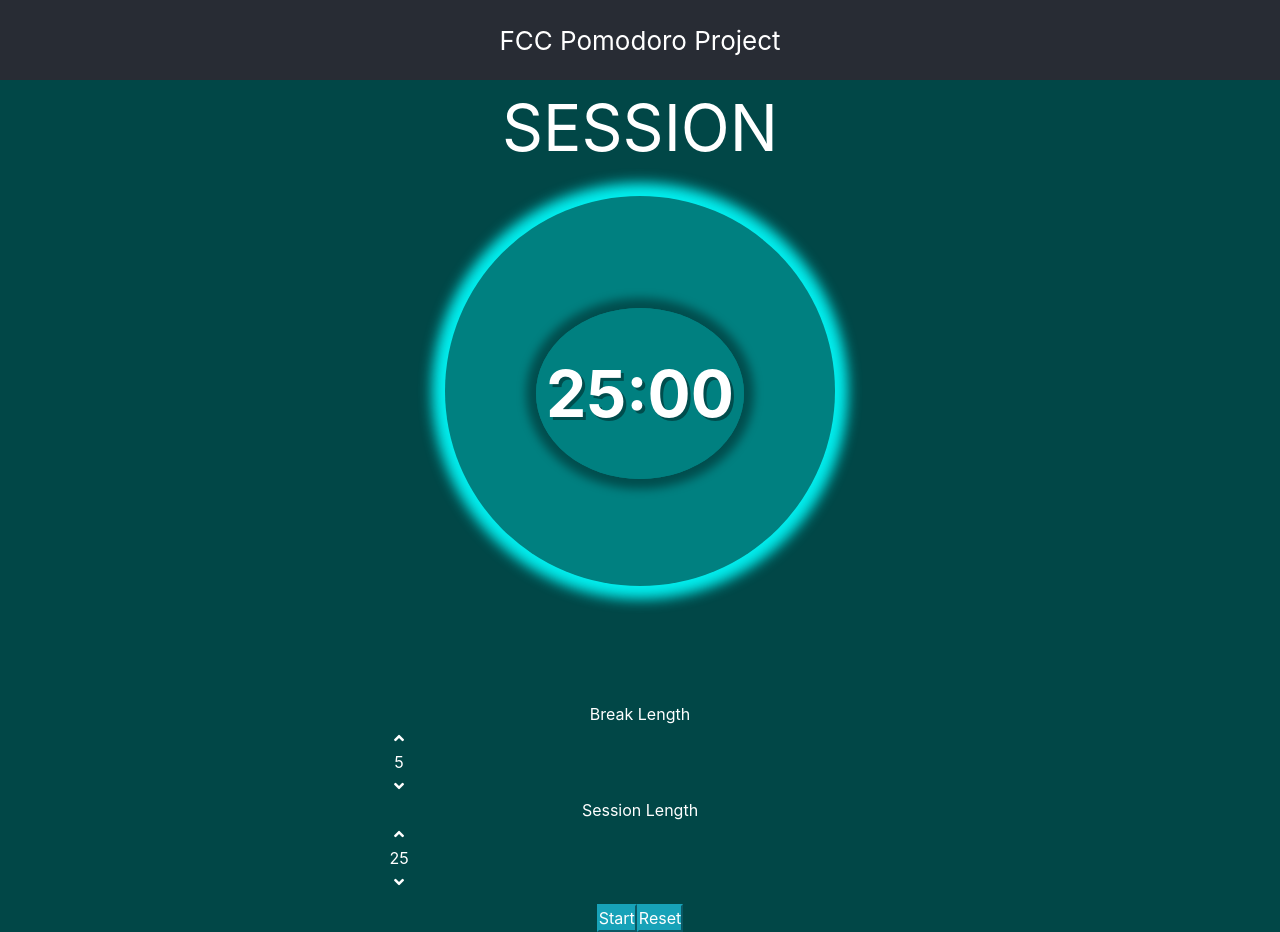
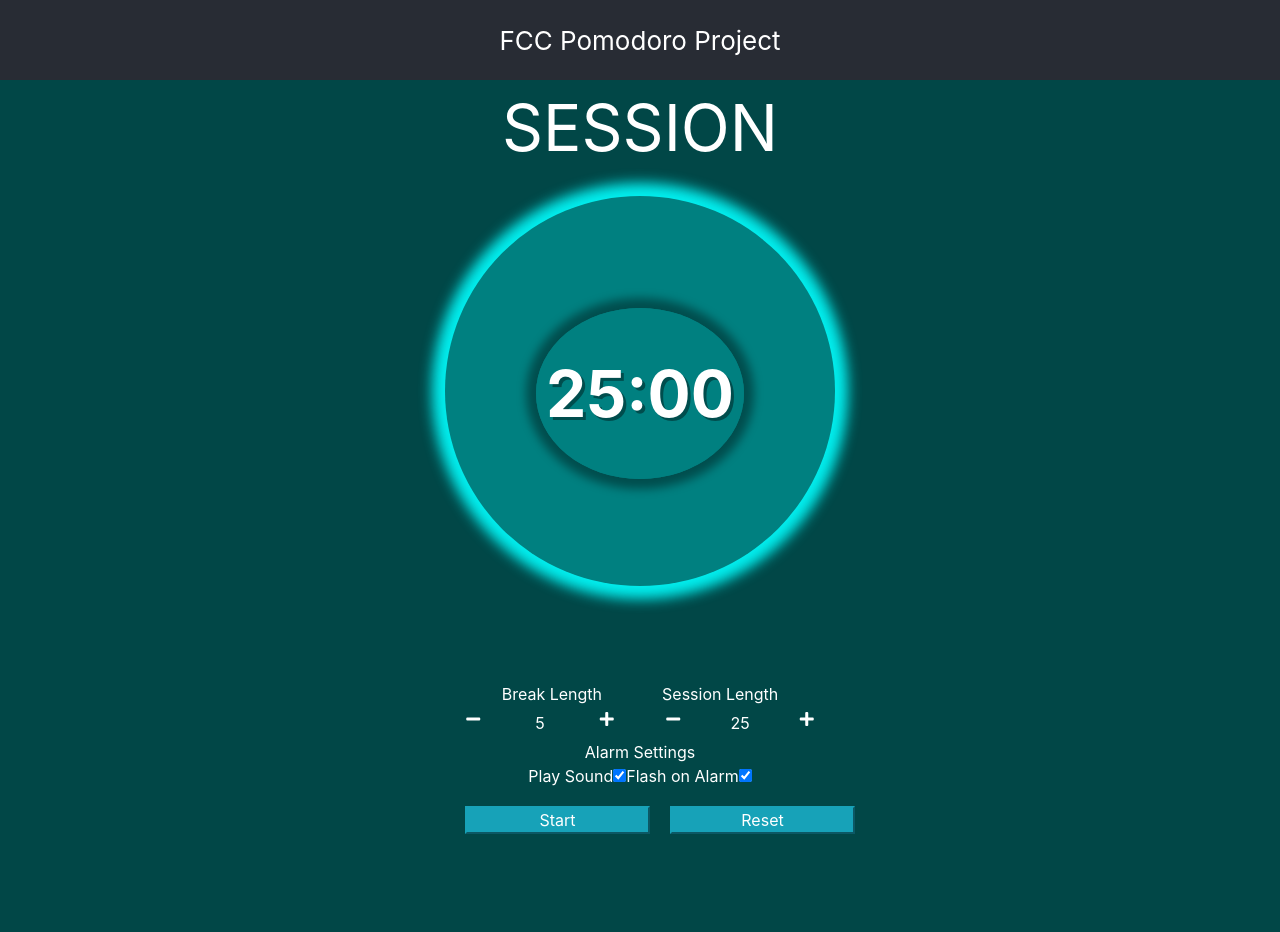
Before and after one commit to MikeDeGan/FCC-Pomodoro, a React (Create React App) app: page / in a window 1280 px wide. After the commit the page ends 844 px from the top, so only its background shows below. Built offline with nearby package versions, Linux system fonts and the light colour scheme.

Commit message:
Created React components. Still need format and fix animation.

```diff
--- a/src/App.js
+++ b/src/App.js
@@ -1,5 +1,8 @@
 import React, { Component } from 'react';
 import './App.scss';
+import Pie from './components/Pie';
+import Settings from './components/Settings';
+import Controls from './components/Controls';
 
 class App extends Component {
   constructor(props) {
@@ -14,7 +17,9 @@ class App extends Component {
       timerState: 'paused',
       timerType: 'session',
       alarmState: 'paused',
-      startButton: 'Start'
+      startButton: 'Start',
+      playSound: true,
+      flash: true
     };
     this.handleIncreaseBreak = this.handleIncreaseBreak.bind(this);
     this.handleDecreaseBreak = this.handleDecreaseBreak.bind(this);
@@ -22,6 +27,17 @@ class App extends Component {
     this.handleDecreaseSession = this.handleDecreaseSession.bind(this);
     this.handleStart = this.handleStart.bind(this);
     this.handleReset = this.handleReset.bind(this);
+    this.handlePlaySound = this.handlePlaySound.bind(this);
+    this.handleFlash = this.handleFlash.bind(this);
+    this.pauseAnimation = this.pauseAnimation.bind(this);
+  }
+
+  handlePlaySound() {
+    this.setState({ playSound: !this.state.playSound });
+  }
+
+  handleFlash() {
+    this.setState({ flash: !this.state.flash });
   }
 
   handleIncreaseBreak() {
@@ -75,18 +91,57 @@ class App extends Component {
     });
   }
 
+  pauseAnimation(pie) {
+    this.setState({ alarmState: 'paused' });
+    setTimeout(() => {
+      pie.style = `box-shadow: 0px 0px 23px 23px rgb(2, 238, 238)`;
+    }, 100);
+    setTimeout(() => {
+      pie.style = `box-shadow: 0px 0px 16px 16px rgb(238, 155, 2)`;
+    }, 200);
+    setTimeout(() => {
+      pie.style = `box-shadow: 0px 0px 23px 23px rgb(2, 238, 238)`;
+    }, 300);
+    setTimeout(() => {
+      pie.style = `box-shadow: 0px 0px 16px 16px rgb(238, 155, 2);`;
+    }, 400);
+    setTimeout(() => {
+      pie.style = `box-shadow: 0px 0px 23px 23px rgb(2, 238, 238)`;
+    }, 500);
+    setTimeout(() => {
+      pie.style = `box-shadow: 0px 0px 16px 16px rgb(238, 155, 2);`;
+    }, 600);
+    setTimeout(() => {
+      pie.style = `box-shadow: 0px 0px 13px 13px rgb(2, 238, 238)`;
+    }, 700);
+    console.log(pie);
+  }
+
   switchTimerType() {
     let newTimerType;
     let newSecRemaining;
-
     let newCircleTime;
     const { breakLength, sessionLength, timerType } = this.state;
     const elem = document.getElementById('beep');
-    elem.play();
-    this.setState({ alarmState: 'running' });
-    setTimeout(() => {
-      this.setState({ alarmState: 'paused' });
-    }, 1000);
+    if (this.state.playSound) {
+      elem.play();
+    }
+    if (this.state.flash) {
+      this.setState({ alarmState: 'running' });
+      setTimeout(() => {
+        var e = document.getElementsByClassName('pie');
+
+        // Code for Chrome, Safari and Opera
+        e[0].addEventListener(
+          'webkitAnimationStart',
+          this.pauseAnimation(e[0])
+        );
+
+        // Standard syntax
+        e[0].addEventListener('animationstart', this.pauseAnimation(e[0]));
+        // this.setState({ alarmState: 'paused' });
+      }, 1000);
+    }
 
     if (timerType === 'session') {
       newTimerType = 'break';
@@ -159,7 +214,9 @@ class App extends Component {
       timerState: 'paused',
       timerType: 'session',
       alarmState: 'paused',
-      startButton: 'Start'
+      startButton: 'Start',
+      playSound: true,
+      flash: true
     });
   }
   render() {
@@ -167,77 +224,32 @@ class App extends Component {
       <div className="App">
         <header className="App-header">FCC Pomodoro Project</header>
         <div id="timer-label">{this.state.timerType}</div>
-        <div className="pieholder">
-          <svg
-            viewBox="0 0 64 64"
-            className="pie"
-            style={{
-              animation: 'flashShadow 0.1s linear infinite alternate',
-              animationPlayState: `${this.state.alarmState}`
-            }}
-          >
-            <circle
-              r="25%"
-              cx="50%"
-              cy="50%"
-              style={{
-                strokeDasharray: `${this.state.circleTime} 100.53088`
+        <Pie
+          alarmState={this.state.alarmState}
+          circleTime={this.state.circleTime}
+          minDisplay={this.state.minDisplay}
+          secDisplay={this.state.secDisplay}
+        />
 
-                // animation: `runClock ${this.state.circleTime}s linear infinite`,
-                // animationPlayState: this.state.timerState
-              }}
-            />
-          </svg>
-          <span id="time-left">
-            {this.state.minDisplay}:{this.state.secDisplay}
-          </span>
-        </div>
+        <Settings
+          handleIncreaseBreak={this.handleIncreaseBreak}
+          breakLength={this.state.breakLength}
+          handleDecreaseBreak={this.handleDecreaseBreak}
+          handleIncreaseSession={this.handleIncreaseSession}
+          sessionLength={this.state.sessionLength}
+          handleDecreaseSession={this.handleDecreaseSession}
+          playSound={this.state.playSound}
+          handlePlaySound={this.handlePlaySound}
+          flash={this.state.flash}
+          handleFlash={this.handleFlash}
+        />
 
-        <div id="adjustments">
-          <div id="break-label">Break Length</div>
-          <div className="arrowholder">
-            <i
-              className="fas fa-angle-up"
-              id="break-increment"
-              onClick={this.handleIncreaseBreak}
-            />
-            <div id="break-length">{this.state.breakLength}</div>
-            <i
-              className="fas fa-angle-down"
-              id="break-decrement"
-              onClick={this.handleDecreaseBreak}
-            />
-          </div>
+        <Controls
+          handleStart={this.handleStart}
+          startButton={this.state.startButton}
+          handleReset={this.handleReset}
+        />
 
-          <div id="session-label">Session Length</div>
-          <div className="arrowholder">
-            <i
-              className="fas fa-angle-up"
-              id="session-increment"
-              onClick={this.handleIncreaseSession}
-            />
-
-            <div id="session-length">{this.state.sessionLength}</div>
-            <i
-              className="fas fa-angle-down"
-              id="session-decrement"
-              onClick={this.handleDecreaseSession}
-            />
-          </div>
-        </div>
-
-        <div className="btn-group">
-          <button
-            id="start_stop"
-            className="btn-info"
-            onClick={this.handleStart}
-          >
-            {this.state.startButton}
-          </button>
-          <button id="reset" className="btn-info" onClick={this.handleReset}>
-            Reset
-          </button>
-        </div>
         <audio id="beep">
           <source
             src="./sounds/service-bell_daniel_simion.mp3"
--- a/src/App.scss
+++ b/src/App.scss
@@ -25,15 +25,15 @@ body {
 
 .pieholder {
   max-width: 390px;
-  margin: 20px auto;
+  margin: 20px auto 0 auto;
 }
 
 @keyframes flashShadow {
   50% {
-    box-shadow: 0px 0px 16px 16px rgb(2, 238, 238);
+    box-shadow: 0px 0px 16px 16px rgb(238, 155, 2);
   }
   100% {
-    box-shadow: 0px 0px 13px 13px rgb(238, 155, 2);
+    box-shadow: 0px 0px 13px 13px rgb(2, 238, 238);
   }
 }
 
@@ -42,8 +42,7 @@ body {
   border-radius: 50%;
   transform: rotate(-0.25turn);
   box-shadow: 0px 0px 13px 13px rgb(2, 238, 238);
-  // animation: flashShadow 0.1s linear infinite alternate;
-  // animation-play-state: paused;
+  // animation-iteration-count: 6;
 }
 
 path {
@@ -54,18 +53,10 @@ path:hover {
   fill: teal;
 }
 
-// @keyframes runClock {
-//   to {
-//     // stroke-dasharray: 100.53088 100.53088;
-//     stroke-dasharray: 100 100;
-//   }
-// }
-
 .pie circle {
   stroke: orange;
   stroke-width: 32;
   stroke-dasharray: 100.53088 100;
-
   fill: none;
 }
 
@@ -77,36 +68,31 @@ path:hover {
 #time-left {
   position: relative;
   top: -240px;
-  // padding: 5vh 25vw;
-  // margin: -57px auto;
-
-  // color: white;
-  // background-color: rgba(0, 0, 0, 0.4);
-  // background-color: rgba(0, 128, 128, 0);
   background-color: teal;
   font-size: 4em;
   font-weight: bold;
   text-shadow: 3px 3px rgba(0, 0, 0, 0.4);
-
-  // box-shadow: 0px 0px 50px 50px rgba(0, 0, 0, 0.4);
   box-shadow: 0px 0px 10px 10px rgba(0, 0, 0, 0.4);
   border-radius: 50%;
   padding: 47px 10px;
-
-  // position: absolute;
-  // top: 50%;
-  // left: 50%;
-  // width: 100px;
-  // margin-left: -50px; /* (width + padding)/2 */
-  // height: 50px;
-  // margin-top: -25px; /* (height + padding)/2 */
 }
 
-#adjustments {
-  width: 40vw;
-  margin: 10px auto;
+// #adjustments {
+//   width: 40vw;
+//   margin: 0px auto;
+// }
+
+button {
+  margin: 10px 10px;
 }
 
 .arrowholder {
-  max-width: 30px;
+  width: 400px;
+  margin: 5px auto;
+  display: flex;
+  justify-content: center;
 }
+
+.arrowholder > * {
+  flex: 1 100%;
+}
--- /dev/null
+++ b/src/components/Controls.js
@@ -0,0 +1,33 @@
+import React from 'react';
+import PropTypes from 'prop-types';
+
+const Controls = props => {
+  return (
+    <div className="btn-group container">
+      <div className="col-sm-4" />
+      <button
+        id="start_stop"
+        className="btn-info col-sm-2"
+        onClick={props.handleStart}
+      >
+        {props.startButton}
+      </button>
+      <button
+        id="reset"
+        className="btn-info col-sm-2"
+        onClick={props.handleReset}
+      >
+        Reset
+      </button>
+      <div className="col-sm-4" />
+    </div>
+  );
+};
+
+Controls.propTypes = {
+  handleStart: PropTypes.func.isRequired,
+  startButton: PropTypes.string.isRequired,
+  handleReset: PropTypes.func.isRequired
+};
+
+export default Controls;
--- /dev/null
+++ b/src/components/Pie.js
@@ -0,0 +1,38 @@
+import React from 'react';
+import PropTypes from 'prop-types';
+
+const Pie = props => {
+  return (
+    <div className="pieholder">
+      <svg
+        viewBox="0 0 64 64"
+        className="pie"
+        style={{
+          animation: 'flashShadow 0.1s linear infinite',
+          animationPlayState: `${props.alarmState}`
+        }}
+      >
+        <circle
+          r="25%"
+          cx="50%"
+          cy="50%"
+          style={{
+            strokeDasharray: `${props.circleTime} 100.53088`
+          }}
+        />
+      </svg>
+      <span id="time-left">
+        {props.minDisplay}:{props.secDisplay}
+      </span>
+    </div>
+  );
+};
+
+Pie.propTypes = {
+  alarmState: PropTypes.string.isRequired,
+  circleTime: PropTypes.number.isRequired,
+  minDisplay: PropTypes.string.isRequired,
+  secDisplay: PropTypes.string.isRequired
+};
+
+export default Pie;
--- /dev/null
+++ b/src/components/Settings.js
@@ -0,0 +1,87 @@
+import React from 'react';
+import PropTypes from 'prop-types';
+
+const Settings = props => {
+  return (
+    <div id="adjustments">
+      <div className="container">
+        <div className="col-sm-2" />
+        <span id="break-label" className="col-sm-3">
+          Break Length
+        </span>
+        <span className="col-sm-2" />
+        <span id="session-label" className="col-sm-3">
+          Session Length
+        </span>
+        <div className="col-sm-2" />
+      </div>
+
+      <div className="arrowholder">
+        {/* <div className="col-sm-2" /> */}
+
+        <i
+          className="fas fa-minus d-inline"
+          id="break-decrement"
+          onClick={props.handleDecreaseBreak}
+        />
+        <div id="break-length" className="d-inline">
+          {props.breakLength}
+        </div>
+        <i
+          className="fas fa-plus d-inline"
+          id="break-increment"
+          onClick={props.handleIncreaseBreak}
+        />
+
+        {/* <div className="col-sm-2" /> */}
+
+        <i
+          className="fas fa-minus d-inline"
+          id="session-decrement"
+          onClick={props.handleDecreaseSession}
+        />
+        <div id="session-length" className="d-inline">
+          {props.sessionLength}
+        </div>
+        <i
+          className="fas fa-plus d-inline"
+          id="session-increment"
+          onClick={props.handleIncreaseSession}
+        />
+
+        {/* <div className="col-sm-2" /> */}
+      </div>
+
+      <div id="alarm-settings">Alarm Settings</div>
+      <label htmlFor="play-sound">Play Sound</label>
+      <input
+        id="play-sound"
+        type="checkbox"
+        checked={props.playSound}
+        onChange={props.handlePlaySound}
+      />
+      <label htmlFor="flash">Flash on Alarm</label>
+      <input
+        id="flash"
+        type="checkbox"
+        checked={props.flash}
+        onChange={props.handleFlash}
+      />
+    </div>
+  );
+};
+
+Settings.propTypes = {
+  handleIncreaseBreak: PropTypes.func.isRequired,
+  breakLength: PropTypes.number.isRequired,
+  handleDecreaseBreak: PropTypes.func.isRequired,
+  handleIncreaseSession: PropTypes.func.isRequired,
+  sessionLength: PropTypes.number.isRequired,
+  handleDecreaseSession: PropTypes.func.isRequired,
+  playSound: PropTypes.bool.isRequired,
+  handlePlaySound: PropTypes.func.isRequired,
+  flash: PropTypes.bool.isRequired,
+  handleFlash: PropTypes.func.isRequired
+};
+
+export default Settings;
```
Also changed, not shown: src/components/SVGDownArrow.js (renamed from src/SVGDownArrow.js), src/components/SVGUpArrow.js (renamed from src/SVGUpArrow.js), src/logo.svg (deleted).
